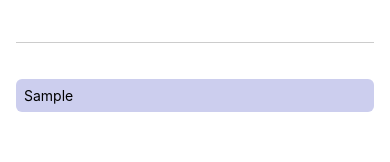
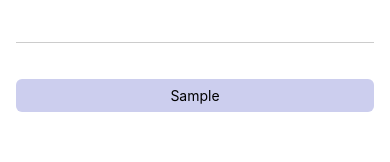
Before and after one commit to shadreza/React-Native-CLI, a React Native app: screen / in a window 390 px wide. Both pictures are taken after typing "Sample" into the empty fields and a click on the button "ADD A GOAL". Shown: the part 132-294 px from the top of the page. Built offline with nearby package versions, Linux system fonts and the light colour scheme.

Commit message:
The scrollview has been replaced with the FlatList

```diff
--- a/App.js
+++ b/App.js
@@ -1,10 +1,10 @@
 // eslint-disable-next-line prettier/prettier
 import React, { useState } from 'react';
 // eslint-disable-next-line prettier/prettier
-import { Button, ScrollView, StyleSheet, Text, TextInput, View } from 'react-native';
+import { Button, FlatList, StyleSheet, Text, TextInput, View } from 'react-native';
 
 const App = () => {
-  const [enteredGoalText, setEnteredGoalText] = useState('');
+  const [enteredGoalText, setEnteredGoalText] = useState({});
 
   const [goals, setGoals] = useState([]);
 
@@ -14,7 +14,10 @@ const App = () => {
 
   const addGoalHandler = () => {
     // @ts-ignore
-    setGoals(currentGoals => [...currentGoals, enteredGoalText]);
+    setGoals(currentGoals => [
+      ...currentGoals,
+      {text: enteredGoalText, id: Math.random().toString()},
+    ]);
   };
 
   return (
@@ -28,13 +31,19 @@ const App = () => {
         <Button title="Add a Goal" onPress={addGoalHandler} />
       </View>
       <View style={styles.goalsContainer}>
-        <ScrollView>
-          {goals.map(goal => (
-            <Text style={styles.goalContainer} key={goal}>
-              {goal}
-            </Text>
-          ))}
-        </ScrollView>
+        <FlatList
+          data={goals}
+          keyExtractor={(item, index) => {
+            return item.id;
+          }}
+          renderItem={itemData => {
+            return (
+              <View style={styles.goalItem}>
+                <Text>{itemData.item.text}</Text>
+              </View>
+            );
+          }}
+        />
       </View>
     </View>
   );
@@ -75,6 +84,13 @@ const styles = StyleSheet.create({
     borderRadius: 6,
     overflow: 'hidden',
   },
+  goalItem: {
+    padding: 8,
+    alignItems: 'center',
+    backgroundColor: '#ccceee',
+    marginTop: 12,
+    borderRadius: 6,
+  },
 });
 
 export default App;
```
